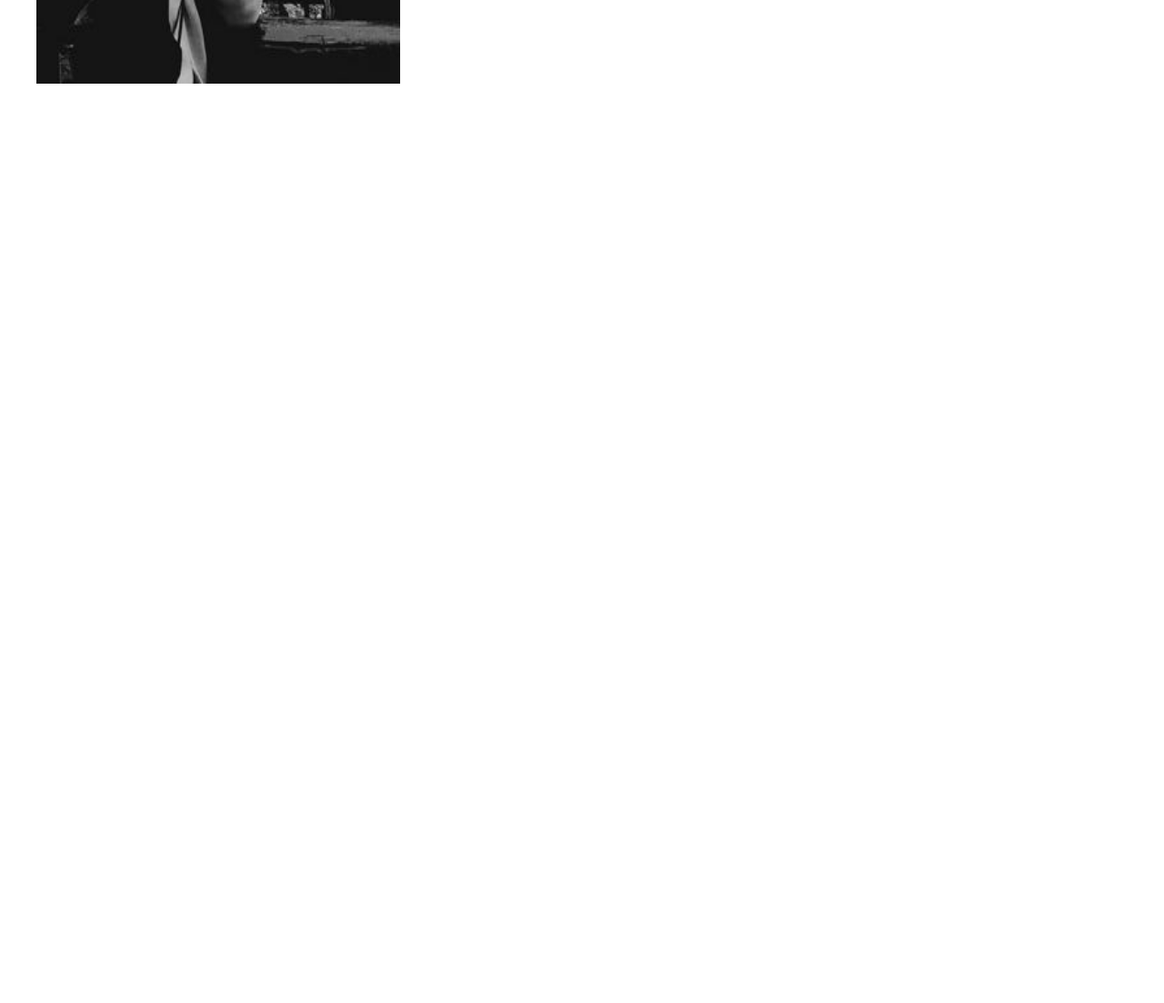
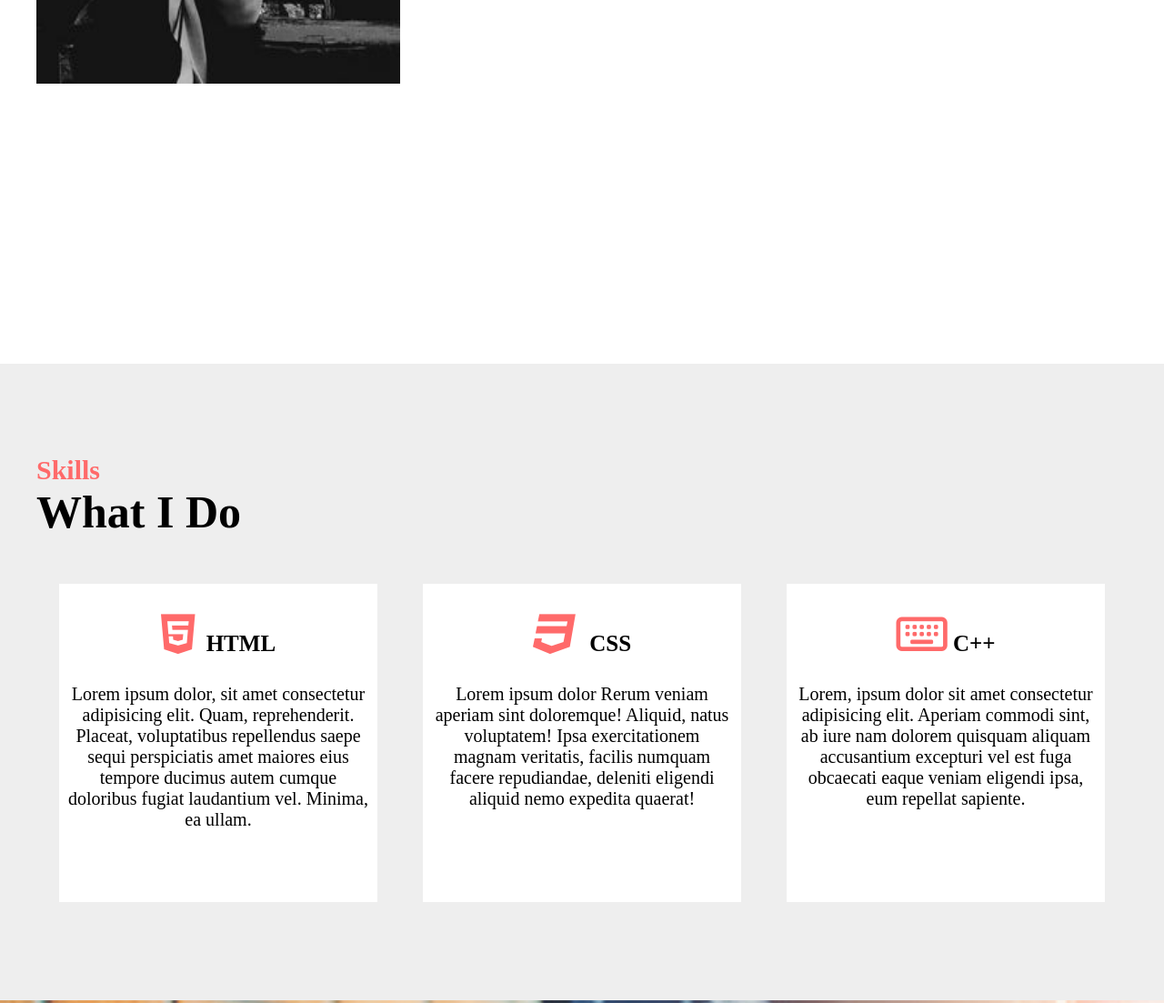
Before and after one commit to cs20131544/swjb18, a plain HTML site: page index.html in a window 1280 px wide. Shown: the part 1900-3003 px from the top of the page at 91% size. Before the commit the page ends 2200 px from the top, so only its background shows below. Drawn offline with Linux system fonts and the light colour scheme.

Commit message:
Add files via upload

```diff
--- a/index.html
+++ b/index.html
@@ -1,14 +1,18 @@
 <!DOCTYPE html>
 <html lang="en">
+
 <head>
   <meta charset="UTF-8">
   <meta name="viewport" content="width=device-width, initial-scale=1.0">
   <title>Document</title>
 
-  <link rel="stylesheet" href="https://cdnjs.cloudflare.com/ajax/libs/font-awesome/6.6.0/css/all.min.css" integrity="sha512-Kc323vGBEqzTmouAECnVceyQqyqdsSiqLQISBL29aUW4U/M7pSPA/gEUZQqv1cwx4OnYxTxve5UMg5GT6L4JJg==" crossorigin="anonymous" referrerpolicy="no-referrer" />
+  <link rel="stylesheet" href="https://cdnjs.cloudflare.com/ajax/libs/font-awesome/6.6.0/css/all.min.css"
+    integrity="sha512-Kc323vGBEqzTmouAECnVceyQqyqdsSiqLQISBL29aUW4U/M7pSPA/gEUZQqv1cwx4OnYxTxve5UMg5GT6L4JJg=="
+    crossorigin="anonymous" referrerpolicy="no-referrer" />
   <link rel="stylesheet" href="style.css">
 
 </head>
+
 <body>
 
 
@@ -22,10 +26,10 @@
 
 
       <ul class="menu">
-        <li><a href="">About</a></li>
-        <li><a href="">Skills</a></li>
-        <li><a href="">Projects</a></li>
-        <li><a href="">Contact</a></li>
+        <li><a href="#about">About</a></li>
+        <li><a href="#skills">Skills</a></li>
+        <li><a href="#projects">Projects</a></li>
+        <li><a href="#contact">Contact</a></li>
       </ul>
 
 
@@ -35,7 +39,8 @@
     <div class="main">
       <h1>Welcome My Hompage!</h1>
       <h2>I'M A Web Developer</h2>
-      <p>Lorem ipsum dolor sit amet consectetur adipisicing elit. Labore debitis, amet, tempora unde reiciendis hic est ipsam placeat laudantium, error animi praesentium? Officia ullam excepturi vitae ducimus quidem nemo sit?</p>
+      <p>Lorem ipsum dolor sit amet consectetur adipisicing elit. Labore debitis, amet, tempora unde reiciendis hic est
+        ipsam placeat laudantium, error animi praesentium? Officia ullam excepturi vitae ducimus quidem nemo sit?</p>
       <button>Download</button>
 
     </div>
@@ -43,7 +48,7 @@
 
 
 
-  <div class="about">
+  <div class="about" id="about">
     <h2>Who Am I</h2>
     <h1>About Me</h1>
     <div class="contents">
@@ -55,10 +60,17 @@
         <h3>Hello, I'm KTG</h3>
         <ul>
           <li>I'm Web Publisher and Web Front-End Developer</li>
-          <li>Lorem ipsum dolor, sit amet consectetur adipisicing elit. Sunt incidunt excepturi perferendis cumque fugiat in numquam quos deserunt possimus accusamus nisi earum id est quod, exercitationem accusantium, quisquam optio iste.</li>
-          <li>Lorem ipsum dolor sit amet consectetur adipisicing elit. Culpa nihil architecto aperiam ut, vero nam quod magni dignissimos accusamus expedita. Dicta, dolorem ut. Rem, aliquam maxime? Facilis animi sapiente culpa.</li>
-          <li>Lorem, ipsum dolor sit amet consectetur adipisicing elit. Dolore voluptatibus sed consequuntur minima. Ipsum reprehenderit beatae possimus sed laboriosam rerum non? Ex nihil quidem quibusdam earum provident. Delectus, quaerat iusto.</li>
-          <li> <i class="fa-brands fa-youtube"></i><i class="fa-brands fa-github"></i><i class="fa-brands fa-facebook"></i> </li>
+          <li>Lorem ipsum dolor, sit amet consectetur adipisicing elit. Sunt incidunt excepturi perferendis cumque
+            fugiat in numquam quos deserunt possimus accusamus nisi earum id est quod, exercitationem accusantium,
+            quisquam optio iste.</li>
+          <li>Lorem ipsum dolor sit amet consectetur adipisicing elit. Culpa nihil architecto aperiam ut, vero nam quod
+            magni dignissimos accusamus expedita. Dicta, dolorem ut. Rem, aliquam maxime? Facilis animi sapiente culpa.
+          </li>
+          <li>Lorem, ipsum dolor sit amet consectetur adipisicing elit. Dolore voluptatibus sed consequuntur minima.
+            Ipsum reprehenderit beatae possimus sed laboriosam rerum non? Ex nihil quidem quibusdam earum provident.
+            Delectus, quaerat iusto.</li>
+          <li> <i class="fa-brands fa-youtube"></i><i class="fa-brands fa-github"></i><i
+              class="fa-brands fa-facebook"></i> </li>
         </ul>
 
       </div>
@@ -67,9 +79,50 @@
 
 
 
+  <div class="skills" id="skills">
+    <div class="skills-inner">
+      <h2>Skills</h2>
+      <h1>What I Do</h1>
+      <ul class="contents">
+        <li>
+          <h3><i class="fa-brands fa-html5"></i> HTML</h3>
+          <p>Lorem ipsum dolor, sit amet consectetur adipisicing elit. Quam, reprehenderit. Placeat, voluptatibus repellendus saepe sequi perspiciatis amet maiores eius tempore ducimus autem cumque doloribus fugiat laudantium vel. Minima, ea ullam.</p>
+
+        </li>
+        <li>
+          <h3><i class="fa-brands fa-css3"></i>  CSS</h3>
+          <p>Lorem ipsum dolor Rerum veniam aperiam sint doloremque! Aliquid, natus voluptatem! Ipsa exercitationem magnam veritatis, facilis numquam facere repudiandae, deleniti eligendi aliquid nemo expedita quaerat!</p>
+
+        </li>
+        <li>
+          <h3><i class="fa-regular fa-keyboard"></i> C++</h3>
+          <p>Lorem, ipsum dolor sit amet consectetur adipisicing elit. Aperiam commodi sint, ab iure nam dolorem quisquam aliquam accusantium excepturi vel est fuga obcaecati eaque veniam eligendi ipsa, eum repellat sapiente.</p>
+
+        </li>
+      </ul>
+    </div>
+  </div>
+
+
+  <div class="bg">
+
+  </div>
+
+
+  <br><br><br><br><br><br><br><br><br>
+  <br><br><br><br><br><br><br><br><br>
+  <br><br><br><br><br><br><br><br><br>
+  <br><br><br><br><br><br><br><br><br>
+  <br><br><br><br><br><br><br><br><br>
+  <br><br><br><br><br><br><br><br><br>
+  <br><br><br><br><br><br><br><br><br>
+  <br><br><br><br><br><br><br><br><br>
+
+
 
 
 
 
 </body>
+
 </html>
--- a/style.css
+++ b/style.css
@@ -5,6 +5,16 @@
 
 
 }
+
+html{
+  scroll-behavior: smooth;
+
+
+}
+
+
+
+
 a{
   text-decoration: none; /*밑줄 제거*/
   display: block; /*a태그를 블록요소로 변경*/
@@ -169,3 +179,76 @@ li{
 .fa-facebook{
   color: #3b5998;
 }
+
+
+.skills{
+  width: 100%;
+  height: 700px;
+  background-color: #eee;
+
+}
+.skills-inner{
+  width: 1200px;
+  height: 500px;
+  margin: 0 auto;
+  margin-top: 100px;
+  padding-top: 100px;
+
+}
+.skills h2{
+  font-size: 30px;
+  color: #ff6a6a;
+}
+.skills h1{
+  font-size: 50px;
+}
+.skills .contents{
+  width: 100%;
+  height: 300px;
+  margin-top: 50px;
+
+  display: flex;
+  justify-content: space-around;
+
+}
+.skills .contents li{
+  width: 350px;
+  height: 350px;
+  background-color: white;
+
+  padding: 10px;
+
+  transition: 0.3s;
+
+}
+.skills h3{
+  margin-top: 20px;
+  text-align: center;
+  font-size: 25px;
+}
+.skills p{
+  margin-top: 30px;
+  text-align: center;
+  font-size: 20px;
+}
+.skills i{
+  color: #ff6a6a;
+}
+.fa-keyboard{
+  font-size: 50px;
+}
+.skills .contents li:hover{
+  background-color: #ff6a6a;
+  color: white;
+  transform: scale(1.1);
+}
+.skills .contents li:hover i{
+  color: white;
+}
+.bg{
+  width: 100%;
+  height: 800px;
+  background: url(bg2.jpg) no-repeat;
+  background-size: cover;
+  background-attachment: fixed;
+}
```
Also changed, not shown: bg2.jpg (added).
